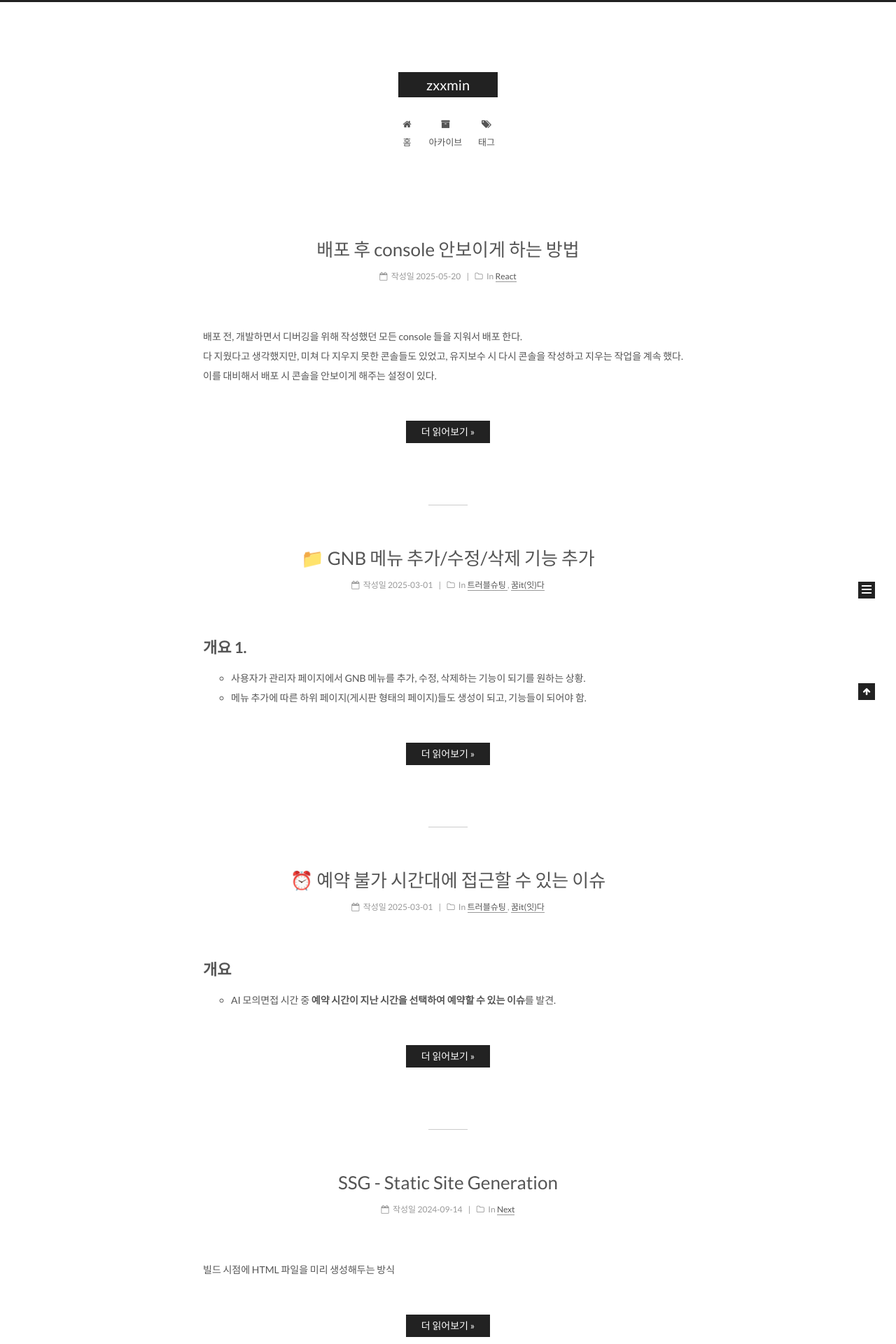
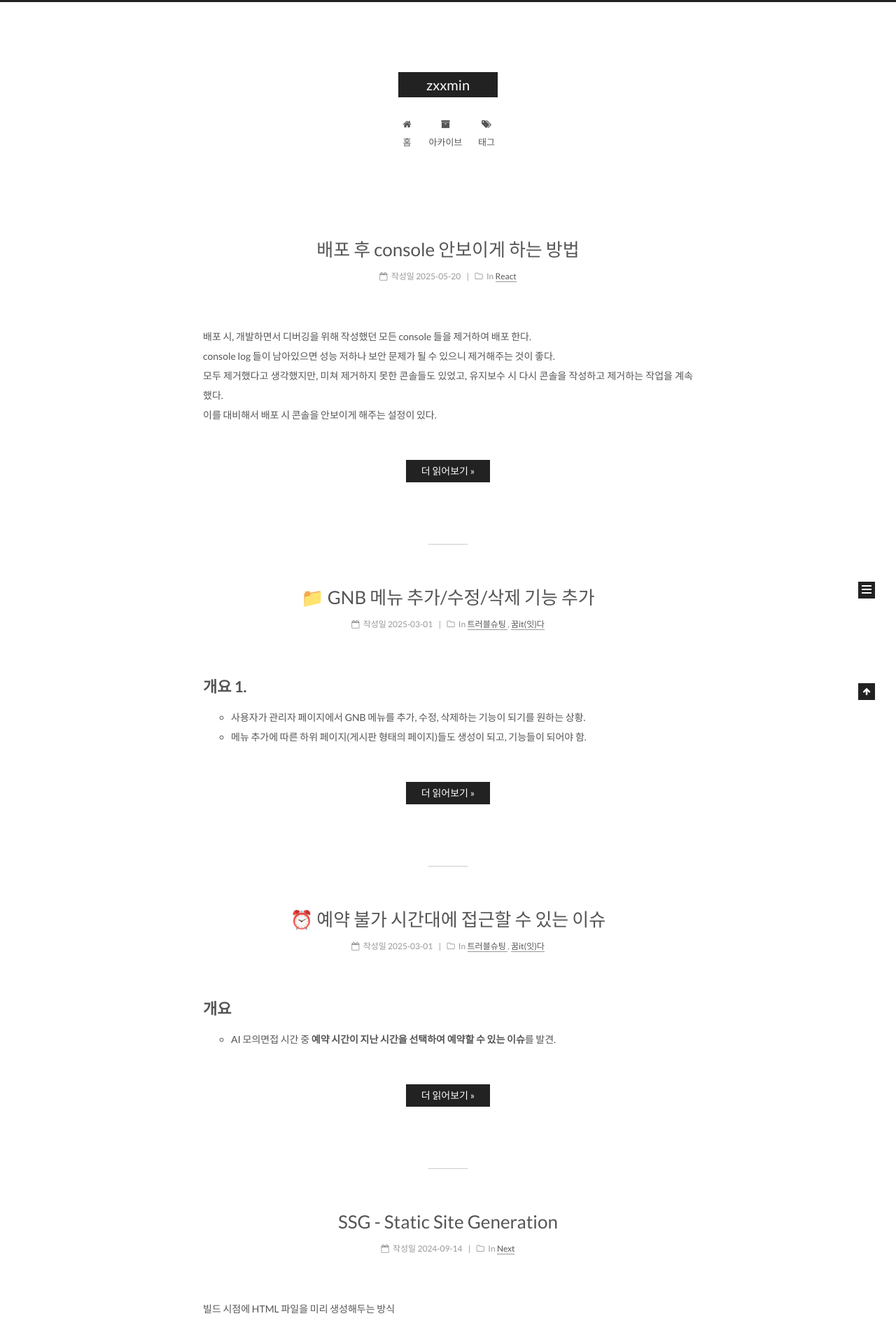
Before and after one commit to zxxmin/zxxmin.github.io, a Jekyll site: the page built from index.html, in a window 1280 px wide. Shown: the top 1920 px of the page at 70% size. Built offline with Jekyll 4.4.1, drawn with Linux system fonts in a browser that asks for light colours; the list of posts is cut into pages by our own code.

Commit message:
fix: react - 배포 후 console.log 제거 이유 추가

```diff
--- a/_posts/2025-04-02-console.md
+++ b/_posts/2025-04-02-console.md
@@ -7,8 +7,9 @@ tag:
   - React
 ---
 
-배포 전, 개발하면서 디버깅을 위해 작성했던 모든 console 들을 지워서 배포 한다.<br/>
-다 지웠다고 생각했지만, 미쳐 다 지우지 못한 콘솔들도 있었고, 유지보수 시 다시 콘솔을 작성하고 지우는 작업을 계속 했다.<br/>
+배포 시, 개발하면서 디버깅을 위해 작성했던 모든 console 들을 제거하여 배포 한다.<br/>
+console log 들이 남아있으면 성능 저하나 보안 문제가 될 수 있으니 제거해주는 것이 좋다.<br/>
+모두 제거했다고 생각했지만, 미쳐 제거하지 못한 콘솔들도 있었고, 유지보수 시 다시 콘솔을 작성하고 제거하는 작업을 계속 했다.<br/>
 이를 대비해서 배포 시 콘솔을 안보이게 해주는 설정이 있다.
 
 next.config.mjs 파일에 config 안에 아래와 같이 작성.
```
